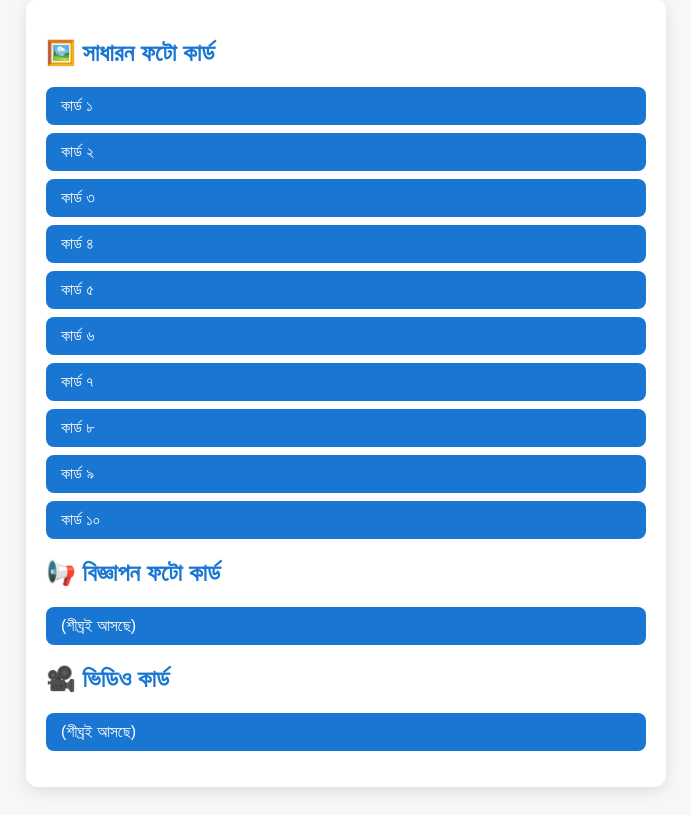
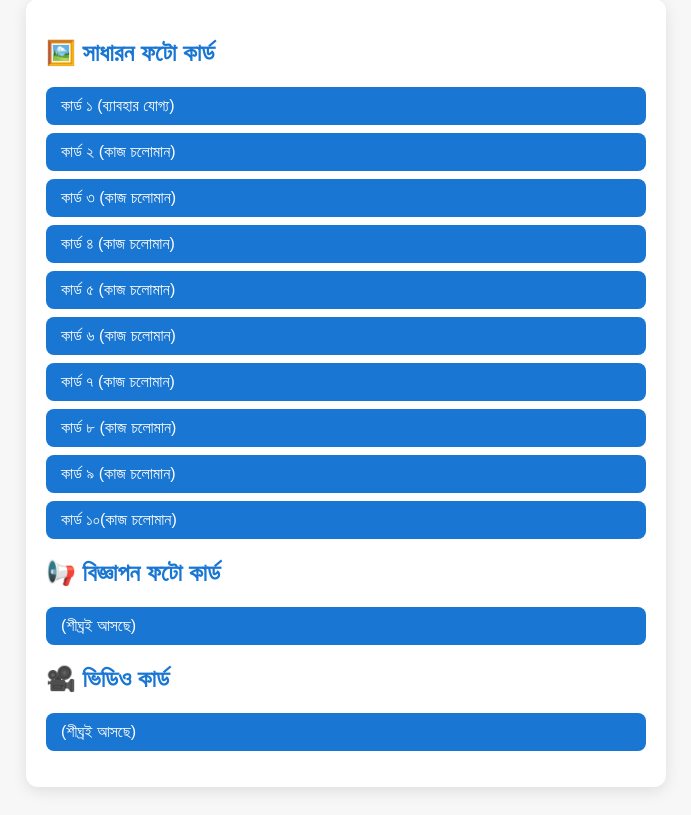
Before and after one commit to yehasun/news-card-app, a plain HTML site: page index.html in a window 1280 px wide. Shown: the part 108-923 px from the top of the page, without its empty margins (294-985 px from the left). Drawn offline with Linux system fonts and the light colour scheme.

Commit message:
Update index.html

```diff
--- a/index.html
+++ b/index.html
@@ -20,16 +20,16 @@
   <div class="menu">
     <h2>🖼️ সাধারন ফটো কার্ড</h2>
     <ul>
-      <li><a href="card1.html">কার্ড ১</a></li>
-      <li><a href="#">কার্ড ২</a></li>
-      <li><a href="#">কার্ড ৩</a></li>
-      <li><a href="#">কার্ড ৪</a></li>
-      <li><a href="#">কার্ড ৫</a></li>
-      <li><a href="#">কার্ড ৬</a></li>
-      <li><a href="#">কার্ড ৭</a></li>
-      <li><a href="#">কার্ড ৮</a></li>
-      <li><a href="#">কার্ড ৯</a></li>
-      <li><a href="#">কার্ড ১০</a></li>
+      <li><a href="card1.html">কার্ড ১ (ব্যাবহার যোগ্য)</a></li>
+      <li><a href="#">কার্ড ২ (কাজ চলোমান)</a></li>
+      <li><a href="#">কার্ড ৩ (কাজ চলোমান)</a></li>
+      <li><a href="#">কার্ড ৪ (কাজ চলোমান)</a></li>
+      <li><a href="#">কার্ড ৫ (কাজ চলোমান)</a></li>
+      <li><a href="#">কার্ড ৬ (কাজ চলোমান)</a></li>
+      <li><a href="#">কার্ড ৭ (কাজ চলোমান)</a></li>
+      <li><a href="#">কার্ড ৮ (কাজ চলোমান)</a></li>
+      <li><a href="#">কার্ড ৯ (কাজ চলোমান)</a></li>
+      <li><a href="#">কার্ড ১০(কাজ চলোমান)</a></li>
     </ul>
 
     <h2>📢 বিজ্ঞাপন ফটো কার্ড</h2>
@@ -43,4 +43,5 @@
     </ul>
   </div>
 </body>
+
 </html>
```
